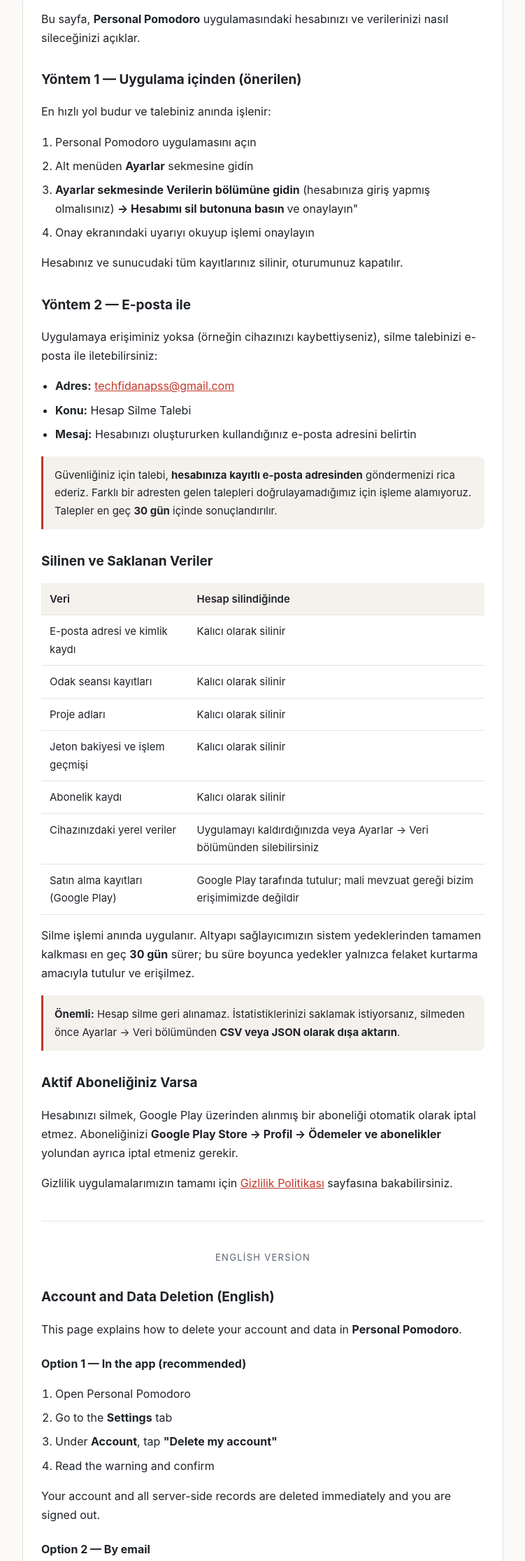
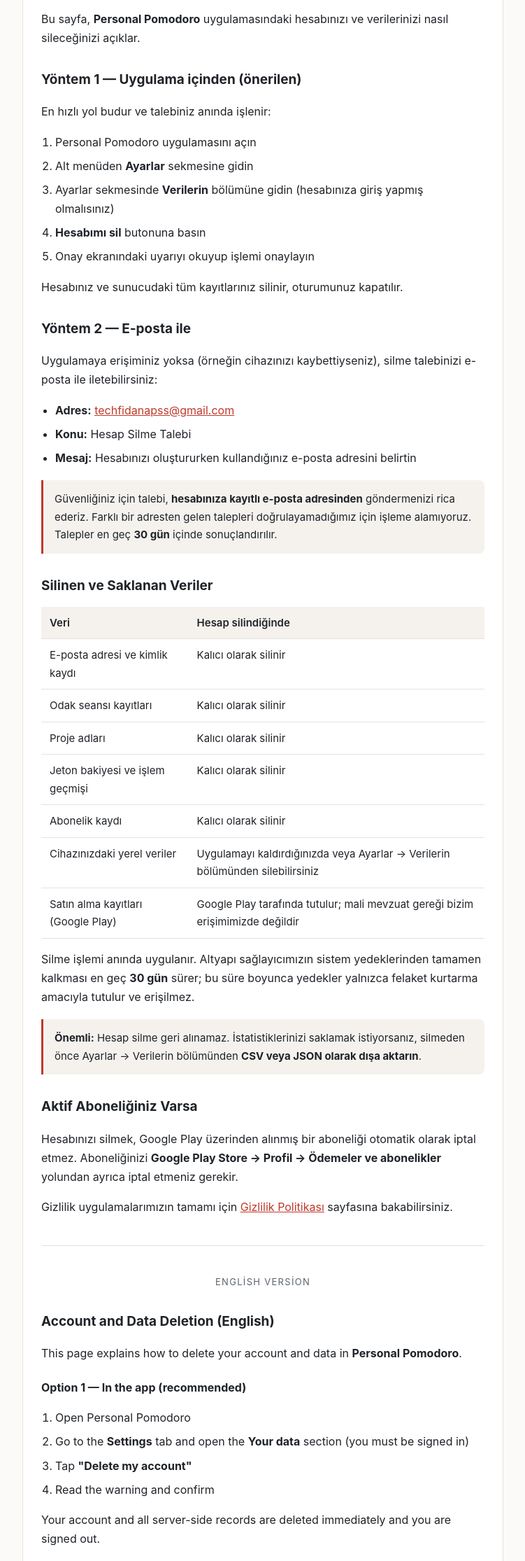
Before and after one commit to techfidanapps/PersonalPomodoroGizlilikPolitikas-, a plain HTML site: page account-deletion.html in a window 1280 px wide. Shown: the part 229-2459 px from the top of the page at 70% size, without its empty margins (264-1015 px from the left). Drawn offline with Linux system fonts and the light colour scheme.

Commit message:
Update account-deletion.html

```diff
--- a/account-deletion.html
+++ b/account-deletion.html
@@ -63,7 +63,7 @@
 <header>
   <div class="badge">Personal Pomodoro</div>
   <h1>Hesap ve Veri Silme</h1>
-  <p class="meta">Son güncelleme: 1 Ekim 2026 &nbsp;·&nbsp; TechFidan Apps</p>
+  <p class="meta">Son güncelleme: 7 Ekim 2026 &nbsp;·&nbsp; TechFidan Apps</p>
 </header>
 
 <main>
@@ -75,7 +75,8 @@
 <ol>
   <li>Personal Pomodoro uygulamasını açın</li>
   <li>Alt menüden <strong>Ayarlar</strong> sekmesine gidin</li>
-  <li><strong>Ayarlar sekmesinde Verilerin bölümüne gidin</strong> (hesabınıza giriş yapmış olmalısınız) <strong>→ Hesabımı sil butonuna basın </strong> ve onaylayın"</li>
+  <li>Ayarlar sekmesinde <strong>Verilerin</strong> bölümüne gidin (hesabınıza giriş yapmış olmalısınız)</li>
+  <li><strong>Hesabımı sil</strong> butonuna basın</li>
   <li>Onay ekranındaki uyarıyı okuyup işlemi onaylayın</li>
 </ol>
 <p>Hesabınız ve sunucudaki tüm kayıtlarınız silinir, oturumunuz kapatılır.</p>
@@ -99,14 +100,14 @@
   <tr><td>Proje adları</td><td>Kalıcı olarak silinir</td></tr>
   <tr><td>Jeton bakiyesi ve işlem geçmişi</td><td>Kalıcı olarak silinir</td></tr>
   <tr><td>Abonelik kaydı</td><td>Kalıcı olarak silinir</td></tr>
-  <tr><td>Cihazınızdaki yerel veriler</td><td>Uygulamayı kaldırdığınızda veya Ayarlar → Veri bölümünden silebilirsiniz</td></tr>
+  <tr><td>Cihazınızdaki yerel veriler</td><td>Uygulamayı kaldırdığınızda veya Ayarlar → Verilerin bölümünden silebilirsiniz</td></tr>
   <tr><td>Satın alma kayıtları (Google Play)</td><td>Google Play tarafında tutulur; mali mevzuat gereği bizim erişimimizde değildir</td></tr>
 </table>
 
 <p>Silme işlemi anında uygulanır. Altyapı sağlayıcımızın sistem yedeklerinden tamamen kalkması en geç <strong>30 gün</strong> sürer; bu süre boyunca yedekler yalnızca felaket kurtarma amacıyla tutulur ve erişilmez.</p>
 
 <div class="note">
-  <strong>Önemli:</strong> Hesap silme geri alınamaz. İstatistiklerinizi saklamak istiyorsanız, silmeden önce Ayarlar → Veri bölümünden <strong>CSV veya JSON olarak dışa aktarın</strong>.
+  <strong>Önemli:</strong> Hesap silme geri alınamaz. İstatistiklerinizi saklamak istiyorsanız, silmeden önce Ayarlar → Verilerin bölümünden <strong>CSV veya JSON olarak dışa aktarın</strong>.
 </div>
 
 <h2>Aktif Aboneliğiniz Varsa</h2>
@@ -124,8 +125,8 @@
 <h3>Option 1 — In the app (recommended)</h3>
 <ol>
   <li>Open Personal Pomodoro</li>
-  <li>Go to the <strong>Settings</strong> tab</li>
-  <li>Under <strong>Account</strong>, tap <strong>"Delete my account"</strong></li>
+  <li>Go to the <strong>Settings</strong> tab and open the <strong>Your data</strong> section (you must be signed in)</li>
+  <li>Tap <strong>"Delete my account"</strong></li>
   <li>Read the warning and confirm</li>
 </ol>
 <p>Your account and all server-side records are deleted immediately and you are signed out.</p>
@@ -134,11 +135,11 @@
 <p>If you cannot access the app, email <a href="mailto:techfidanapss@gmail.com?subject=Account%20Deletion%20Request">techfidanapss@gmail.com</a> with the subject "Account Deletion Request", stating the email address used for your account. For security, please send the request <strong>from the email address registered to the account</strong> — we cannot verify requests from other addresses. Requests are completed within 30 days.</p>
 
 <h3>What Is Deleted</h3>
-<p>Permanently deleted: your email address and identity record, focus session records, project names, token balance and transaction history, and your subscription record. Local data on your device is removed when you uninstall the app, or from Settings → Data. Purchase records held by Google Play remain with Google under financial record-keeping requirements and are outside our control.</p>
+<p>Permanently deleted: your email address and identity record, focus session records, project names, token balance and transaction history, and your subscription record. Local data on your device is removed when you uninstall the app, or from Settings → Your data. Purchase records held by Google Play remain with Google under financial record-keeping requirements and are outside our control.</p>
 
 <p>Deletion takes effect immediately; records are fully purged from our provider's system backups within <strong>30 days</strong>, during which backups are retained solely for disaster recovery and are not accessible.</p>
 
-<p><strong>Important:</strong> deletion is irreversible. If you want to keep your statistics, export them as CSV or JSON from Settings → Data before deleting.</p>
+<p><strong>Important:</strong> deletion is irreversible. If you want to keep your statistics, export them as CSV or JSON from Settings → Your data before deleting.</p>
 
 <h3>Active Subscriptions</h3>
 <p>Deleting your account does not cancel a subscription purchased through Google Play. Cancel it separately via <strong>Google Play Store → Profile → Payments and subscriptions</strong>.</p>
```
